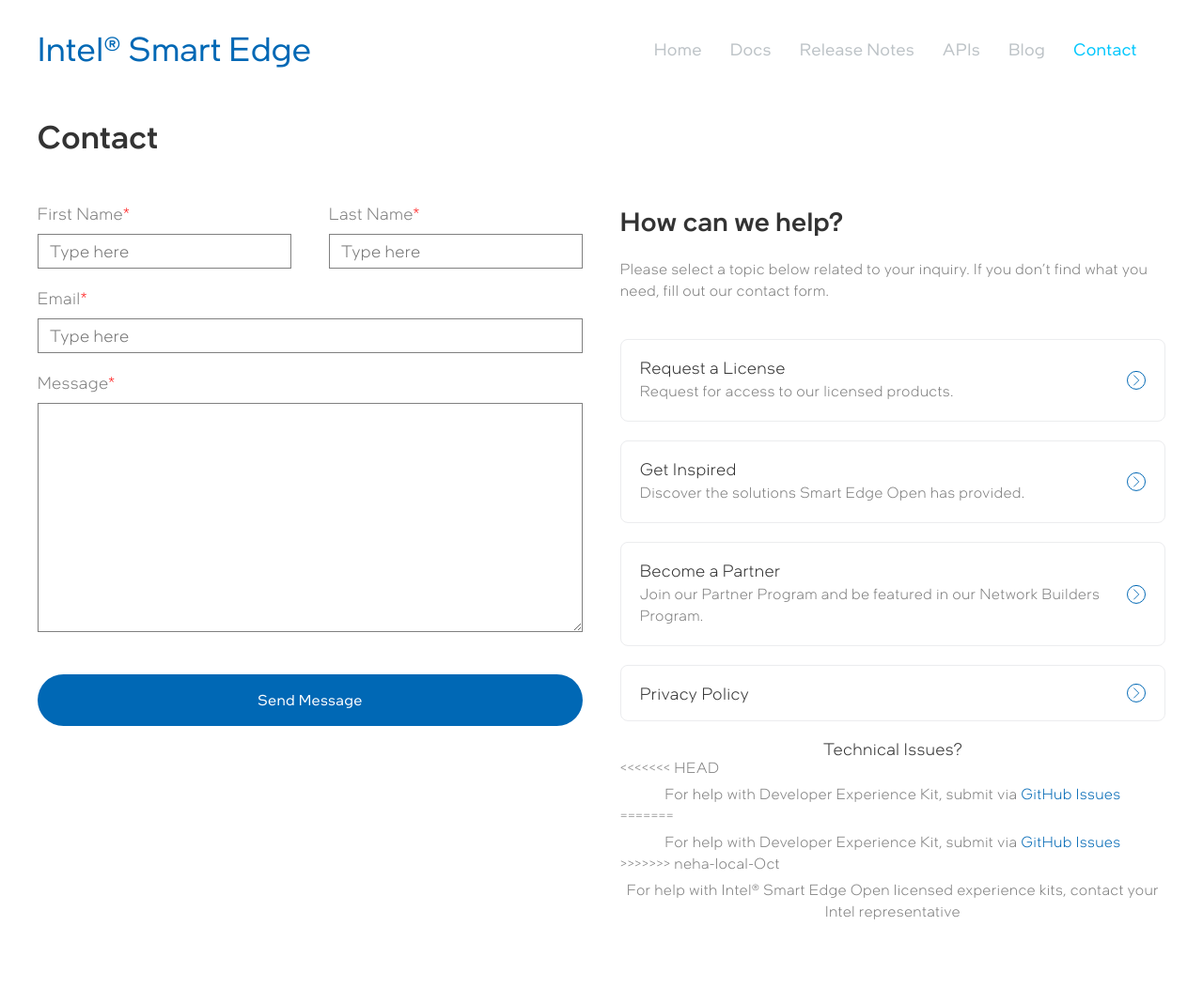
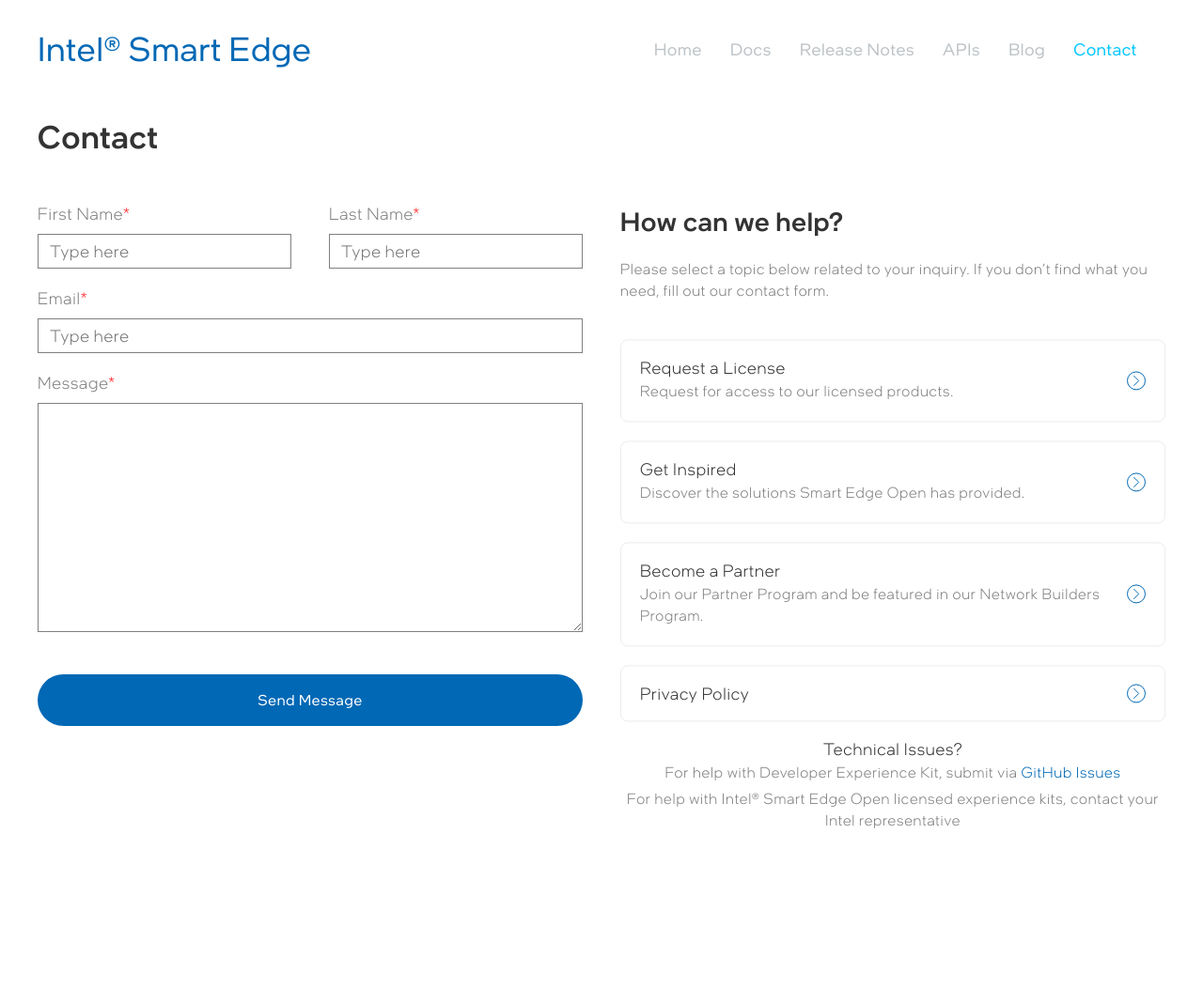
Before and after one commit to intelsmartedgeons/intelsmartedgeons.github.io, a Jekyll site: the page built from contact.md, in a window 1280 px wide. Shown: the whole page at 94% size. Built offline with Jekyll 4.4.1, drawn with Linux system fonts in a browser that asks for light colours; nearby versions of some CDN libraries; some web fonts are replaced; library files that are not in the unit come from our copies; after the commit the page ends 955 px from its top, so only the background shows below that.

Commit message:
URL Change

```diff
--- a/contact.md
+++ b/contact.md
@@ -78,11 +78,7 @@
                 </li>
                 <li>
                     <span class="linkHead uk-text-center">Technical Issues?</span>
-<<<<<<< HEAD
                     <span class="linkText uk-text-center">For help with Developer Experience Kit, submit via <a href="https://github.com/IntelSmartEdge/open-developer-experience-kits/issues" rel="nofollow" target="_blank" title="GitHub Issues">GitHub Issues</a></span>
-=======
-                    <span class="linkText uk-text-center">For help with Developer Experience Kit, submit via <a href="https://github.com/intelsmartedge/open-developer-experience-kits/issues" rel="nofollow" target="_blank" title="GitHub Issues">GitHub Issues</a></span>
->>>>>>> neha-local-Oct
                     <span class="linkText uk-text-center">For help with Intel® Smart Edge Open licensed experience kits, contact your Intel representative</span>
                 </li>
             </ul>
```
